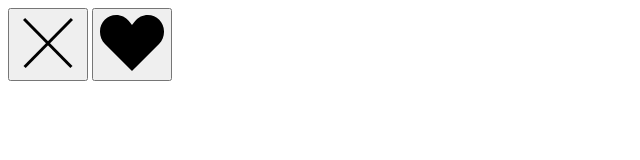
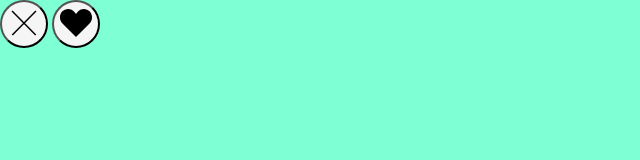
Before and after one commit to kuroi-hime/workshopJeuxVideo, a plain HTML site: page index.html in a window 1280 px wide. Shown: the whole page, without its empty margins (0-640 px from the left). Drawn offline with Linux system fonts and the light colour scheme.

Commit message:
style: commencer le style

```diff
--- a/index.html
+++ b/index.html
@@ -3,6 +3,7 @@
 <head>
     <meta charset="UTF-8">
     <meta name="viewport" content="width=device-width, initial-scale=1.0">
+    <link rel="stylesheet" href="style.css">
     <title>Jeux Video</title>
 </head>
 <body>
@@ -25,5 +26,6 @@
             </button>
         </div>
     </div>
+    <script src="script.js"></script>
 </body>
 </html>
--- a/style.css
+++ b/style.css
@@ -0,0 +1,24 @@
+* {
+    margin: 0;
+    padding: 0;
+    box-sizing: border-box;
+}
+
+.container {
+    width: 100vw;
+    height: 100vh;
+    background-color: aquamarine;
+}
+
+button {
+    width: 3rem;
+    height: 3rem;
+    background-color: whitesmoke;
+    border-radius: 50%;
+    /* display: flex; */
+}
+
+button > svg {
+    height: 2rem;
+    width: 2rem;
+}
```
